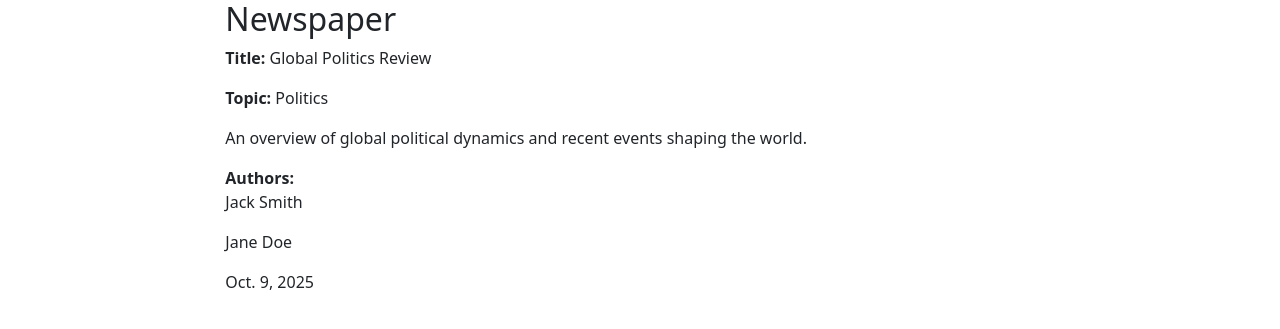
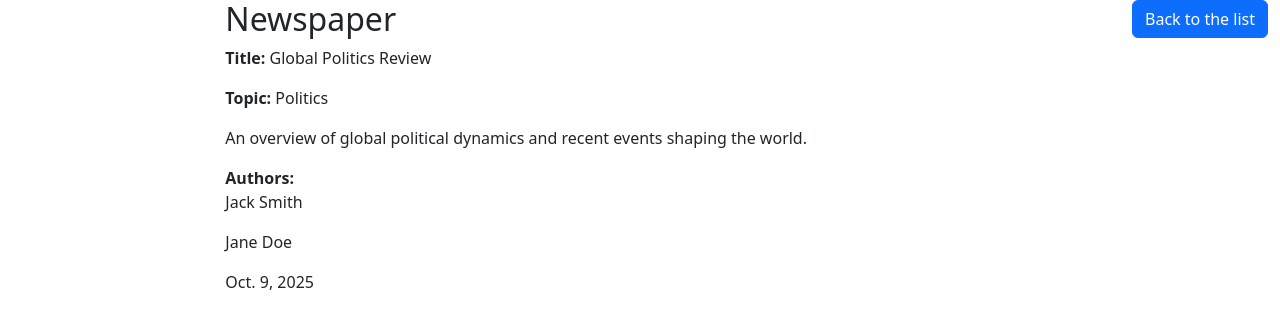
Before and after one commit to DanuloM/NewsFlow, a Django app: page /newspapers/1 in a window 1280 px wide. Shown: the top 329 px of the page. Run offline with Django 4.2, Linux system fonts and the light colour scheme; data comes from the database, SQL or seed files in the repository.

Commit message:
feat: add previous page button in Newspaper detail template

```diff
--- a/templates/agency/newspaper_detail.html
+++ b/templates/agency/newspaper_detail.html
@@ -2,7 +2,8 @@
 
 
 {% block content %}
-  <h2>Newspaper</h2>
+  <h2>Newspaper <a class="btn btn-primary" style="float: right" href="{{ request.META.HTTP_REFERER }}">Back to the
+    list</a></h2>
   <p><strong>Title: </strong>{{ newspaper.title }}</p>
   <p><strong>Topic: </strong>{{ newspaper.topic }}</p>
   <p>{{ newspaper.content }}</p>
```
